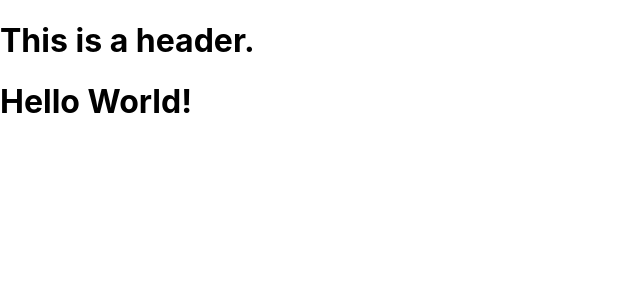
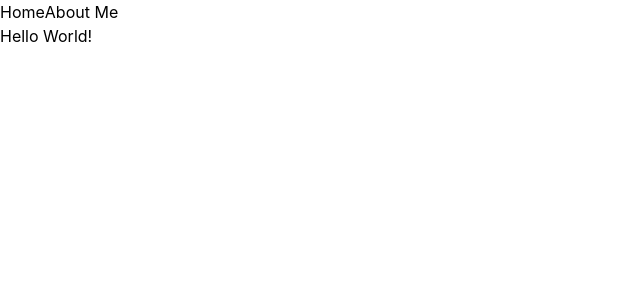
Before and after one commit to heisfibi/portfolio, a Next.js app: page / in a window 1280 px wide. Shown: the top 300 px of the page, without its empty margins (0-640 px from the left). Built offline with nearby package versions, Linux system fonts and the light colour scheme.

Commit message:
🔧 Tailwind Fix

```diff
--- a/components/Header/index.jsx
+++ b/components/Header/index.jsx
@@ -4,7 +4,12 @@ export const Header = () =>
 (
     <>
 
-        <h1>This is a header.</h1>
+        <div className='static'>
+            <div className='flex flex-row w-full bg-white'>
+                <h1>Home</h1>
+                <h1>About Me</h1>
+            </div>
+        </div>
 
     </>
 )
--- a/package.json
+++ b/package.json
@@ -14,8 +14,10 @@
     "react-dom": "18.2.0"
   },
   "devDependencies": {
+    "autoprefixer": "^10.4.7",
     "eslint": "8.20.0",
     "eslint-config-next": "12.2.3",
+    "postcss": "^8.4.14",
     "tailwindcss": "^3.1.6"
   }
 }
--- a/pages/_app.js
+++ b/pages/_app.js
@@ -1,4 +1,5 @@
 import '../styles/globals.css'
+import 'tailwindcss/tailwind.css';
 import { Header } from '../components/Header';
 
 function MyApp ({ Component, pageProps })
--- /dev/null
+++ b/postcss.config.js
@@ -0,0 +1,10 @@
+const { join } = require('path');
+
+module.exports = {
+  plugins: {
+    tailwindcss: {
+      config: join(__dirname, 'tailwind.config.js'),
+    },
+    autoprefixer: {},
+  },
+};
--- a/styles/globals.css
+++ b/styles/globals.css
@@ -1,3 +1,7 @@
+@tailwind base;
+@tailwind components;
+@tailwind utilities;
+
 html,
 body {
   padding: 0;
--- a/tailwind.config.js
+++ b/tailwind.config.js
@@ -31,6 +31,7 @@ module.exports = {
       colors: {
       transparent: 'transparent',
       current: 'currentColor',
+      'almost-black': '#1D1B26',
       'white': '#ffffff',
       'gray':{
         100:'#E4E5E6',
@@ -52,12 +53,11 @@ module.exports = {
       },
       'linkblue':{
         100:"#006DD0",
-      },
-      'almost-black':'#1D1B26'
+      }
 
     },},
   },
   plugins: [
-    require('tailwind-scrollbar-hide')
+
   ]
 }
```
Also changed, not shown: 1 other file (tests, documents, lock files or other folders).
